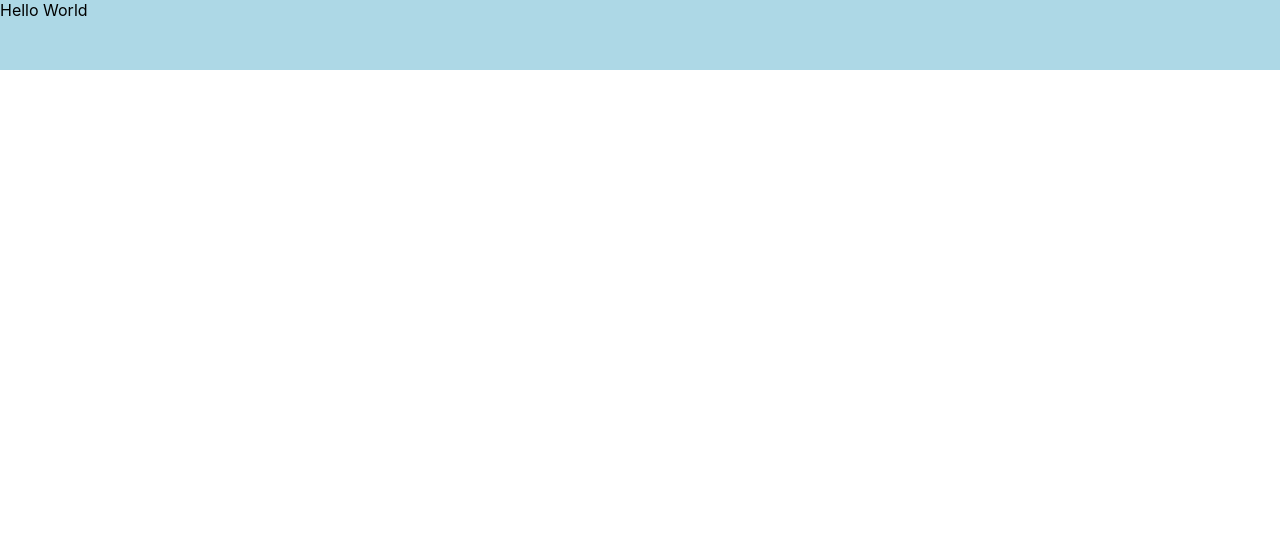
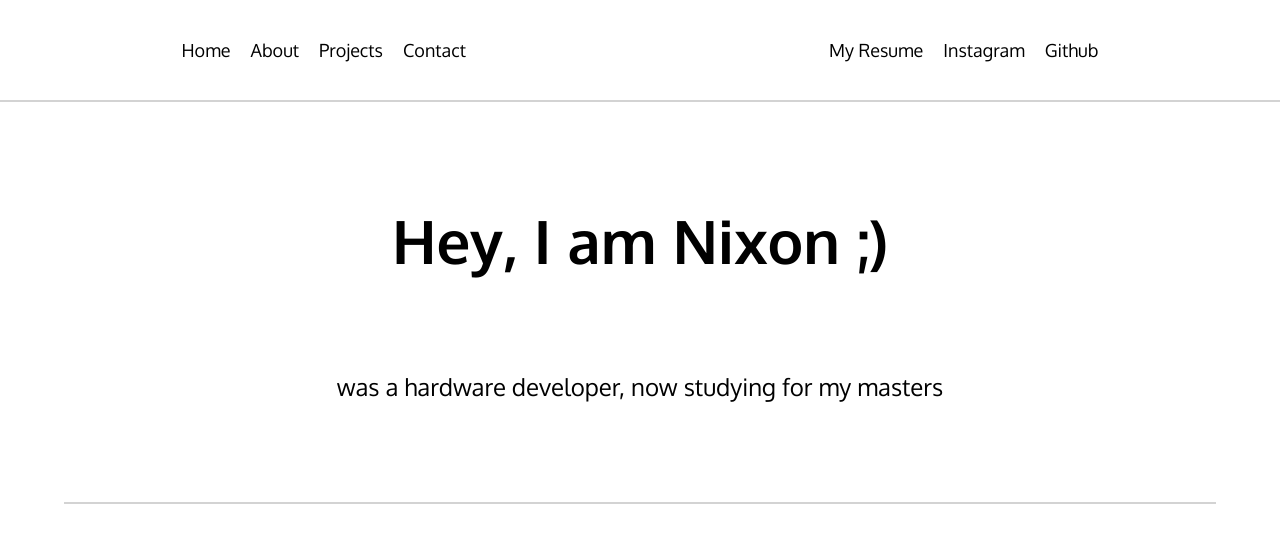
Before and after one commit to nickypangers/nickypangers.github.io, a React (Create React App) app: page / in a window 1280 px wide. Shown: the top 542 px of the page. Built offline with nearby package versions, Linux system fonts and the light colour scheme.

Commit message:
added content

```diff
--- a/package.json
+++ b/package.json
@@ -8,6 +8,7 @@
     "@testing-library/user-event": "^7.1.2",
     "react": "^16.13.1",
     "react-dom": "^16.13.1",
+    "react-router-dom": "^5.2.0",
     "react-scripts": "3.4.3"
   },
   "scripts": {
--- a/src/App.js
+++ b/src/App.js
@@ -1,12 +1,25 @@
 import React from "react";
 import "./App.css";
 import Header from "./components/Header";
+import { BrowserRouter as Router, Switch, Route } from "react-router-dom";
+import Home from "./components/Home";
+import About from "./components/About";
 
 function App() {
   return (
-    <div className="App">
-      <Header />
-    </div>
+    <Router>
+      <div className="App">
+        <Header />
+        <Switch>
+          <Route path="/about">
+            <About />
+          </Route>
+          <Route path="/">
+            <Home />
+          </Route>
+        </Switch>
+      </div>
+    </Router>
   );
 }
 
--- /dev/null
+++ b/src/components/About.js
@@ -0,0 +1,12 @@
+import React from "react";
+import "./About.css";
+
+function About() {
+  return (
+    <div className="about">
+      <p>About</p>
+    </div>
+  );
+}
+
+export default About;
--- a/src/components/Header.css
+++ b/src/components/Header.css
@@ -1,5 +1,47 @@
+@import url("https://fonts.googleapis.com/css2?family=Oxygen:wght@300;400;700&display=swap");
+
+/* "Oxygen", san-serif */
+
 .header {
-  background-color: lightblue;
+  display: flex;
+  justify-content: space-around;
+  padding-top: 20px;
+  padding-bottom: 20px;
   width: 100%;
-  height: 70px;
+  font-family: "Oxygen", san-serif;
+  font-size: large;
+  background-color: white;
+  height: 60px;
+  border-bottom: 2px solid lightgray;
+  position: sticky;
+  top: 0;
 }
+
+.header__left {
+  display: flex;
+  /* color: black; */
+  line-height: 60px;
+  vertical-align: middle;
+}
+
+.header__right {
+  display: flex;
+  /* color: white; */
+  line-height: 60px;
+  vertical-align: middle;
+}
+
+p {
+  padding-left: 10px;
+  padding-right: 10px;
+}
+
+a {
+  text-decoration: none;
+  color: black;
+}
+
+a:visited {
+  text-decoration: none;
+  color: black;
+}
--- a/src/components/Header.js
+++ b/src/components/Header.js
@@ -1,10 +1,33 @@
 import React from "react";
+import { Link } from "react-router-dom";
 import "./Header.css";
 
 function Header() {
   return (
     <div className="header">
-      <p>Hello World</p>
+      <div className="header__left">
+        <Link to="/">
+          <p>Home</p>
+        </Link>
+        <Link to="/about">
+          <p>About</p>
+        </Link>
+        <Link to="/projects">
+          <p>Projects</p>
+        </Link>
+        <Link to="/contact">
+          <p>Contact</p>
+        </Link>
+      </div>
+      <div className="header__right">
+        <p>My Resume</p>
+        <a href="http://instagram.com/nickypangers" target="_blank">
+          <p>Instagram</p>
+        </a>
+        <a href="http://github.com/nickypangers" target="_blank">
+          <p>Github</p>
+        </a>
+      </div>
     </div>
   );
 }
--- /dev/null
+++ b/src/components/Home.css
@@ -0,0 +1,32 @@
+@import url("https://fonts.googleapis.com/css2?family=Oxygen:wght@300;400;700&display=swap");
+
+.home {
+  background-color: white;
+  display: flex;
+  flex-direction: column;
+}
+
+.home__title {
+  height: 400px;
+  width: 90%;
+  background-color: white;
+  text-align: center;
+  display: table;
+  font-family: "Oxygen", san-serif;
+  margin-left: 5%;
+  margin-right: 5%;
+  padding: 0;
+  border-bottom: 2px solid lightgrey;
+}
+
+.home__title > p > h1 {
+  font-weight: 700;
+  font-size: 60px;
+}
+
+.home__title > p {
+  font-size: 24px;
+  text-align: center;
+  vertical-align: middle;
+  display: table-cell;
+}
--- /dev/null
+++ b/src/components/Home.js
@@ -0,0 +1,22 @@
+import React from "react";
+import "./Home.css";
+
+function Home() {
+  return (
+    <div className="home">
+      <div className="home_container">
+        <div className="home__title">
+          <p>
+            <h1>Hey, I am Nixon ;)</h1>
+            <br />
+            <br />
+            <br />
+            was a hardware developer, now studying for my masters
+          </p>
+        </div>
+      </div>
+    </div>
+  );
+}
+
+export default Home;
```
Also changed, not shown: src/components/About.css (added), 1 other file (tests, documents, lock files or other folders).
